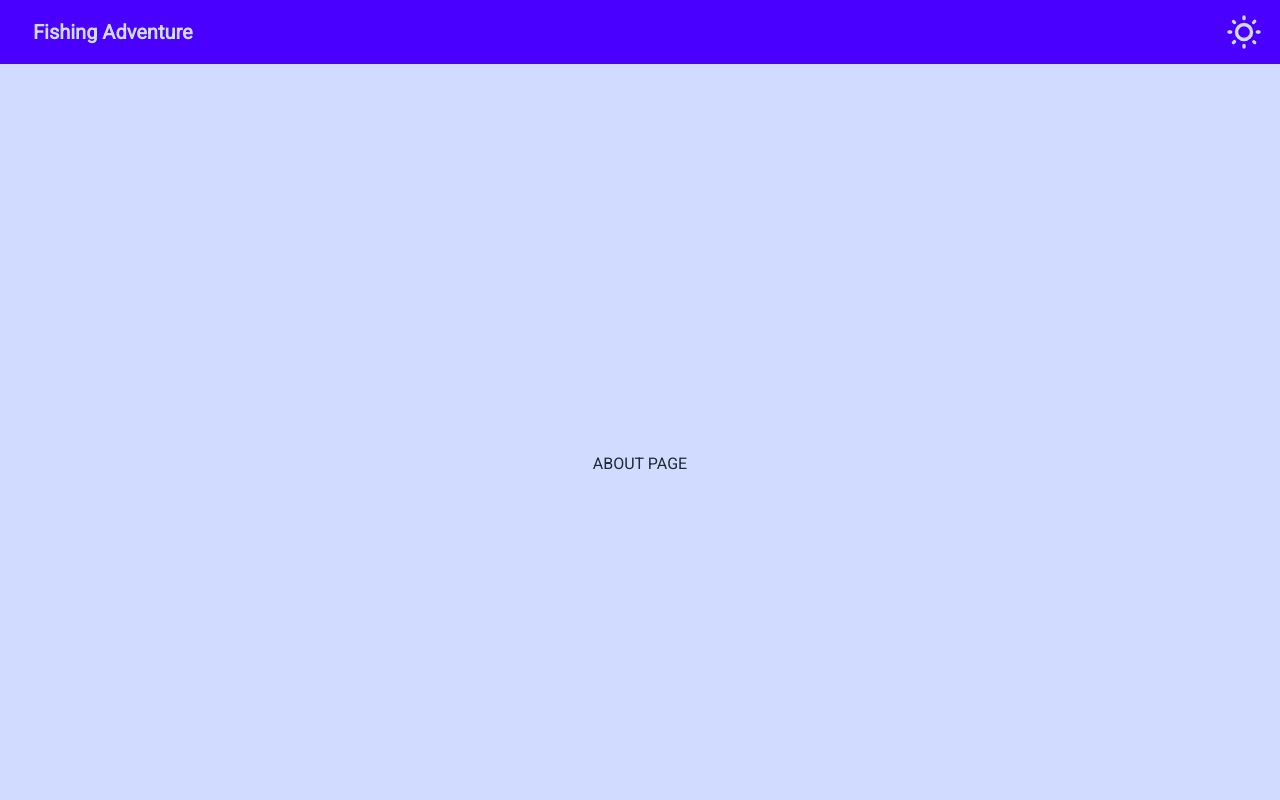
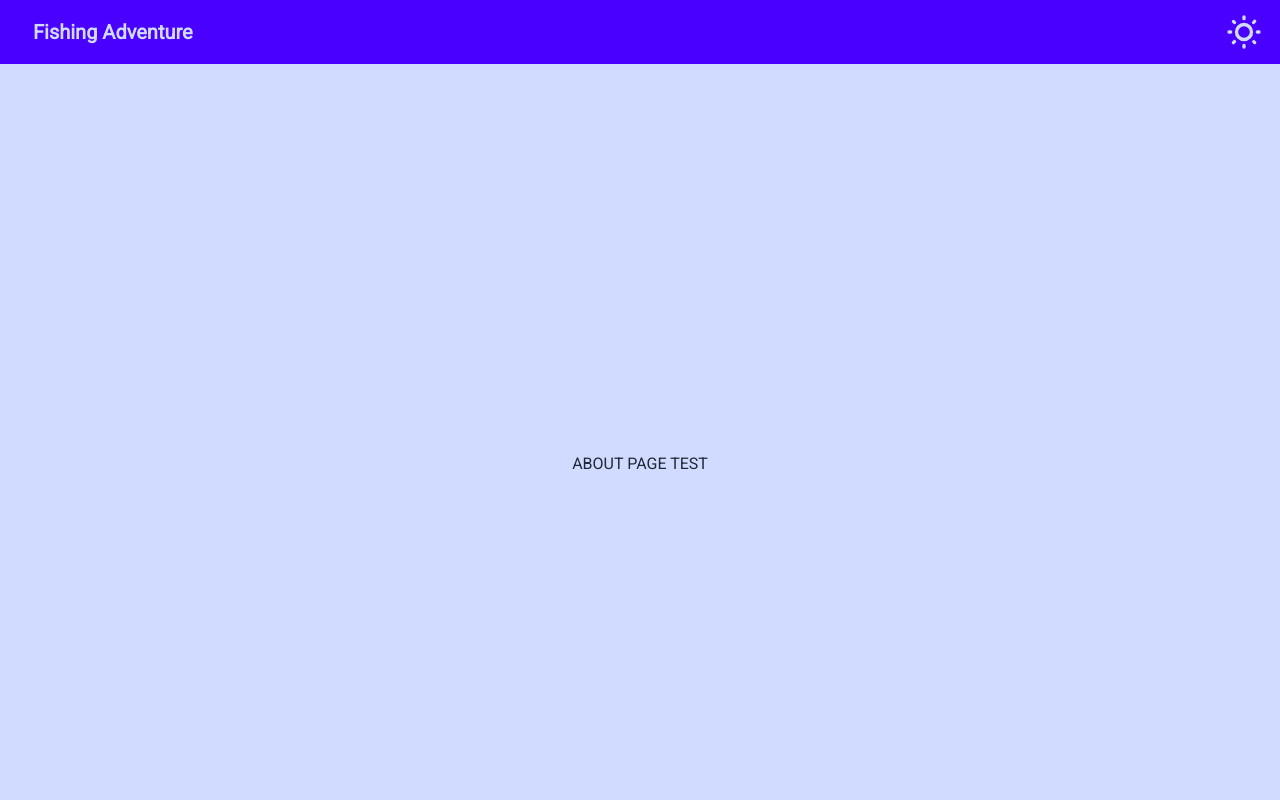
Before and after one commit to MarkoRisticTech/FishingAdventure, a Next.js app: page /about in a window 1280 px wide. Shown: the top 800 px of the page. Built offline with nearby package versions, Linux system fonts and the light colour scheme.

Commit message:
chore: Add testP Page

```diff
--- a/src/app/about/page.tsx
+++ b/src/app/about/page.tsx
@@ -1,5 +1,5 @@
 import { Hero } from '@/components/Hero'
 
 export default function About() {
-    return <Hero> ABOUT PAGE </Hero>
+    return <Hero> ABOUT PAGE TEST </Hero>
 }
```
